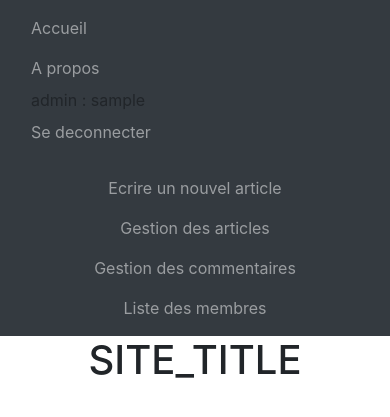
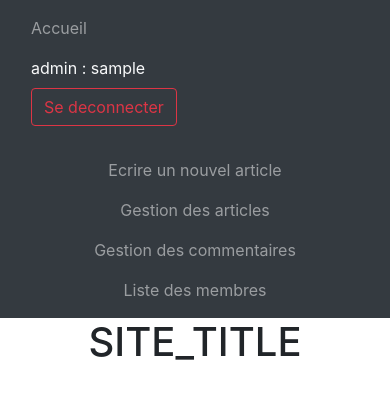
Before and after one commit to mitsune91/Projet4-PHP-MySQL, a PHP site: template view/frontend/template.php in a window 390 px wide. Shown: the top 417 px of the page. Run offline with PHP 8.4, Linux system fonts and the light colour scheme; the template is opened without the code that fills it, so the values that code supplies are empty; the visitor is signed in with stand-in values (Sample User, id 1); some libraries are stand-ins or nearby versions.

Commit message:
Update include/nav.php
modification et mis en responsive du menu

```diff
--- a/include/nav.php
+++ b/include/nav.php
@@ -1,37 +1,39 @@
-<nav class="navbar navbar-expand-lg navbar-dark bg-dark  ">
-    <ul class="navbar-nav container-fluid ">
-        <li class="nav-item col-sm "><a href="index.php" class="nav-link">Accueil</a></li>
-
-        <li class="nav-item col-sm"><a href="#" class="nav-link">A propos</a></li>
+<div class="container-fluid">
+    <nav class="navbar navbar-expand-lg navbar-dark bg-dark  row  ">
+        <ul class="navbar-nav  ">
+            <li class="nav-item col-sm-4 "><a href="index.php" class="nav-link">Accueil</a></li>
 
 
-        <li class="nav-item col-sm "><?php if (isset($_SESSION['nickname'])) {
+
+
+            <li class="nav-item text-light col-sm-4" style="margin-top: .5em;"><?php if (isset($_SESSION['nickname'])) {
                     if ($_SESSION['userLevel'] == "admin") { ?>
                         admin : <?= htmlspecialchars($_SESSION['nickname']); ?>
                     <?php } else {
                         ?> membre <?= htmlspecialchars(($_SESSION['nickname']));
                     }
-                ?> <a href="index.php?action=logout" class="nav-link">Se deconnecter</a>
-            <?php }else{ ?>
+                ?></li> <li class="nav-item col-sm-4"><a href="index.php?action=logout" class="nav-link">
+                    <button type="button" class="btn btn-outline-danger"> Se deconnecter</button></a>
+                <?php }else{ ?></li>
             <li>
 
 
                 <form action="index.php?action=login" method="post" class="form-inline ">
                     <div class="row">
-                    <div class="col-sm">
+                        <div class="col">
 
                             <input type="text"
                                    placeholder="Pseudo" name="userNickname" id="userNickname" class="form-control col"
                                    required>
                         </div>
-                    <div class="col-sm">
+                        <div class="col">
 
                             <input type="password" placeholder="Mot de passe" name="userPassword" id="userPassword"
                                    class="form-control col"
                                    required>
 
                         </div>
-                    <div class="col-sm">
+                        <div class="col">
                             <button type="submit" class="btn btn-success">Se connecter</button>
                         </div>
                     </div>
@@ -46,3 +48,4 @@
         </ul>
 
     </nav>
+</div>
```
Lines whose indentation alone changed are shown as unchanged.
